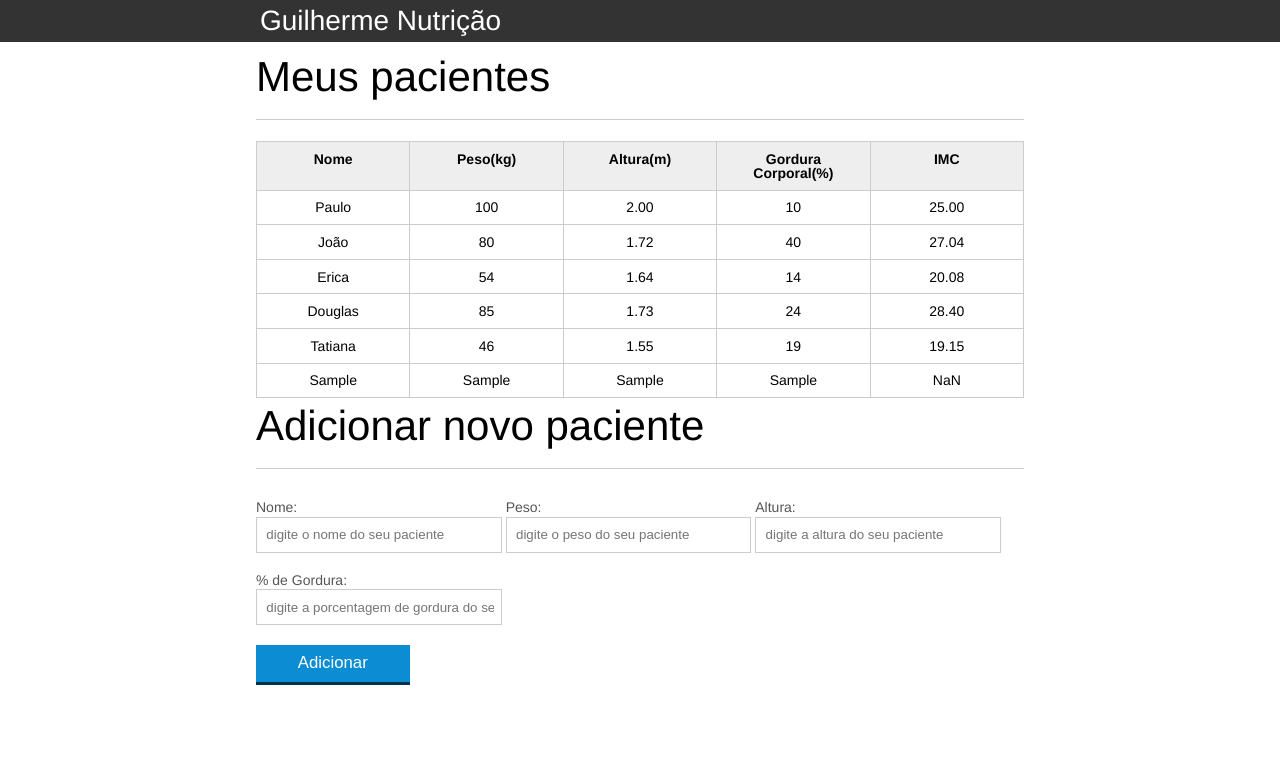
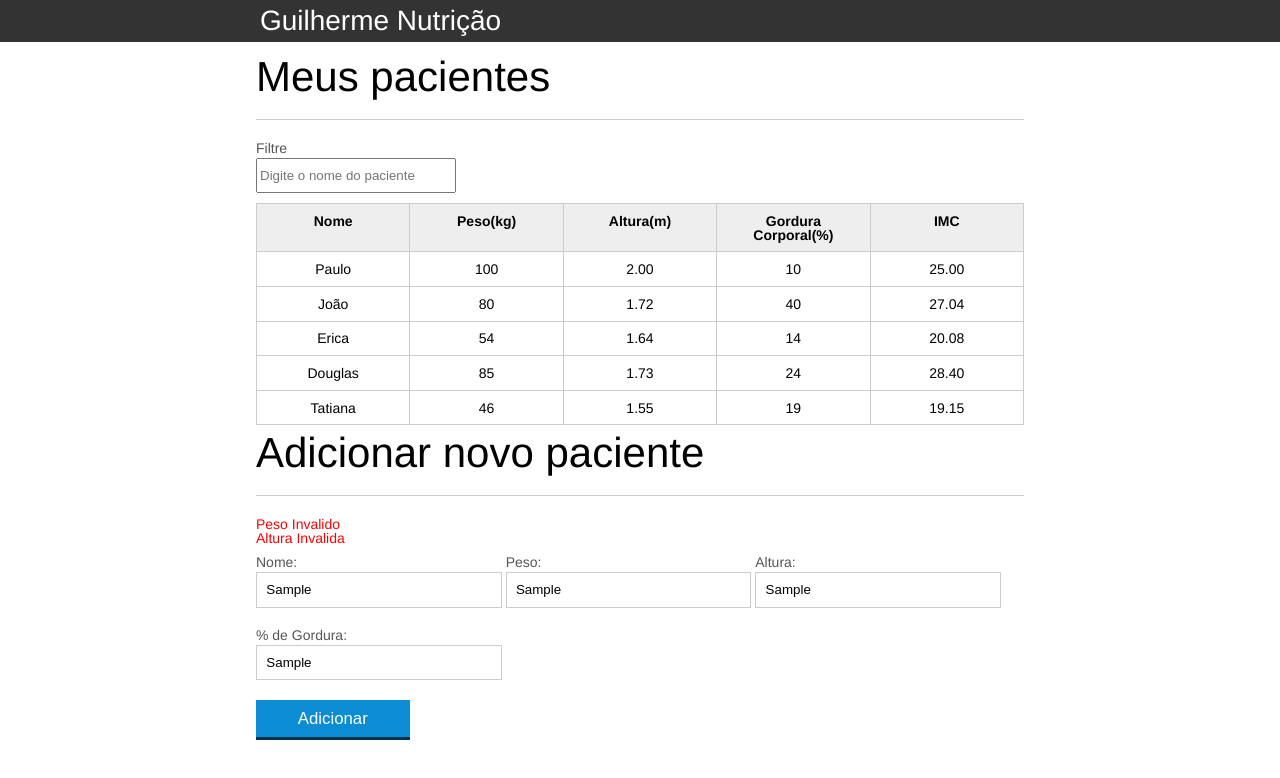
Before and after one commit to GuilhermeFRocha/nutritionist_table, a plain HTML site: page index.html in a window 1280 px wide. Both pictures are taken after typing "Sample", "Sample", "Sample", "Sample" into the empty fields and a click on the button "Adicionar". Drawn offline with Linux system fonts and the light colour scheme.

Commit message:
Adicionando validaçao de formulario e filtraçao de tabela

```diff
--- a/css/index.css
+++ b/css/index.css
@@ -140,3 +140,24 @@ button[disabled=disabled], button:disabled {
 .paciente_invalido {
 	background-color: lightcoral;
 }
+
+#mensagens-erro {
+	color: red;
+}
+
+.fadeOut {
+	opacity: 0;
+	transition: 0.5s;
+
+}
+
+#filtrar-tabela {
+	width: 200px;
+	height: 35px;
+	margin-bottom: 10px;
+}
+
+
+.invisivel {
+	display: none;
+}
--- a/index.html
+++ b/index.html
@@ -18,6 +18,8 @@
 		<main>
 			<section class="container">
 				<h2>Meus pacientes</h2>
+				<label for="filtrar-tabela">Filtre</label>
+				<input type="text" nome="filtro" id="filtrar-tabela" placeholder="Digite o nome do paciente">
 				<table>
 					<thead>
 						<tr>
@@ -74,6 +76,8 @@
 
 			<section class="container">
 				<h2 id="titulo-form">Adicionar novo paciente</h2>
+				<ul id="mensagens-erro">
+				</ul>
 				<form id="form-adiciona">
 						<div class="grupo">
 								<label for="nome">Nome:</label>
@@ -99,6 +103,7 @@
 
 		<script src="./js/script.js"></script>
 		<script src="./js/form.js"></script>
-
+		<script src="./js/remover-pacientes.js"></script>
+		<script src="./js/filtra.js"></script>
 	</body>
 </html>
--- /dev/null
+++ b/js/filtra.js
@@ -0,0 +1,28 @@
+var campoFiltro = document.querySelector("#filtrar-tabela")
+
+
+    campoFiltro.addEventListener("input", function(){
+        var pacientes = document.querySelectorAll(".paciente")
+
+        if(this.value.length >0) {
+        for (var i = 0; i < pacientes.length; i++) {
+            var paciente = pacientes[i]
+            var tdNome = paciente.querySelector(".info-nome")
+            var nome = tdNome.textContent
+            var expressao = new RegExp (this.value, "i")
+
+            if (!expressao.test(nome)){
+                paciente.classList.add("invisivel")
+            } else {
+                paciente.classList.remove("invisivel")
+            }
+
+        }} else {
+            for (var i = 0; i < pacientes.length; i++) {
+                var paciente = pacientes[i]
+                paciente.classList.remove("invisivel")
+
+            }
+        }
+
+    })
--- a/js/form.js
+++ b/js/form.js
@@ -1,26 +1,36 @@
-let botaoAdicionar = document.querySelector("#adicionar-paciente")
-botaoAdicionar.addEventListener("click", function (event) {
+var botaoAdicionar = document.querySelector("#adicionar-paciente")
+    botaoAdicionar.addEventListener("click", function (event) {
     event.preventDefault()
-    let form = document.querySelector("#form-adiciona")
 
-   let paciente =  obtemPacienteDoFormulario(form)
+    var form = document.querySelector("#form-adiciona")
+    var paciente =  obtemPacienteDoFormulario(form)
+    var pacienteTr = montaTr(paciente)
+    var erros = validaPaciente(paciente)
 
-
-    let pacienteTr = montaTr(paciente)
-
-    if (!validaPaciente(paciente)){
-
+    if (erros.length > 0 ){
+        exibeMensagensDeErro(erros)
+        return
     }
 
-    let tabela = document.querySelector("#tabela-pacientes")
+    var tabela = document.querySelector("#tabela-pacientes")
     tabela.appendChild(pacienteTr)
 
     form.reset()
+    var mensagensErro = document.querySelector("#mensagens-erro")
+    mensagensErro.innerHTML = ""
+})
+    function exibeMensagensDeErro(erros){
+        var ul = document.querySelector("#mensagens-erro")
+        ul.innerHTML = ""
+        erros.forEach(function(erro){
+            var li = document.createElement("li")
+            li.textContent = erro
+            ul.appendChild(li)
+        })
+    }
 
-})
     function obtemPacienteDoFormulario(form) {
-
-        let paciente = {
+        var paciente = {
             nome: form.nome.value,
             peso: form.peso.value,
             altura: form.altura.value,
@@ -32,46 +42,56 @@ botaoAdicionar.addEventListener("click", function (event) {
 
     function montaTr(paciente){
 
-    let pacienteTr = document.createElement("tr")
+    var pacienteTr = document.createElement("tr")
     pacienteTr.classList.add("paciente")
 
-
-
-    let nomeTd = montaTd(paciente.nome,"nome-peso")
-    let pesoTd = montaTd(paciente.peso,"info-peso")
-    let alturaTd = montaTd(paciente.altura,"info-altura")
-    let gorduraTd = montaTd(paciente.gordura,"info-gorduraTd")
-    let imcTd = montaTd(paciente.imc,"info-imc")
+    var nomeTd = montaTd(paciente.nome,"nome-peso")
+    var pesoTd = montaTd(paciente.peso,"info-peso")
+    var alturaTd = montaTd(paciente.altura,"info-altura")
+    var gorduraTd = montaTd(paciente.gordura,"info-gorduraTd")
+    var imcTd = montaTd(paciente.imc,"info-imc")
 
     pacienteTr.appendChild(nomeTd)
     pacienteTr.appendChild(pesoTd)
     pacienteTr.appendChild(alturaTd)
     pacienteTr.appendChild(gorduraTd)
     pacienteTr.appendChild(imcTd)
-
     return pacienteTr
-
     }
 
 function montaTd(dado,classe) {
-    let td = document.createElement("td")
-    td.textContent =dado
+    var td = document.createElement("td")
+    td.textContent = dado
     td.classList.add(classe)
-
     return td
 }
 
-    let pesoTd = document.createElement("td")
-    let alturaTd = document.createElement("td")
-    let gorduraTd = document.createElement("td")
-    let imcTd = document.createElement("td")
-
-
+    var pesoTd = document.createElement("td")
+    var alturaTd = document.createElement("td")
+    var gorduraTd = document.createElement("td")
+    var imcTd = document.createElement("td")
 
     function validaPaciente (paciente){
-        if (validaPeso(paciente.peso)){
-            return true
-        }else {
-            return false
+
+        var erros = []
+
+        if(paciente.nome.length == 0){
+            erros.push("O nome não pode ser em branco")
         }
+        if (!validaPeso(paciente.peso)){
+            erros.push("Peso Invalido")
+        }
+        if (!validaAltura(paciente.altura)){
+            erros.push("Altura Invalida")
+        }
+        if(paciente.gordura.length == 0) {
+            erros.push("A gordura não pode ser em branco")
+        }
+        if(paciente.altura.length == 0) {
+            erros.push("A altura não pode ser em branco")
+        }
+        if(paciente.peso.length == 0) {
+            erros.push("O peso não pode ser em branco")
+        }
+        return erros
     }
--- /dev/null
+++ b/js/remover-pacientes.js
@@ -0,0 +1,10 @@
+var pacientesTable = document.querySelector("table")
+
+pacientesTable.addEventListener("dblclick", function(event){
+
+    event.target.parentNode.classList.add("fadeOut")
+
+    setTimeout(function(){
+        event.target.parentNode.remove()
+    },500)
+})
```
